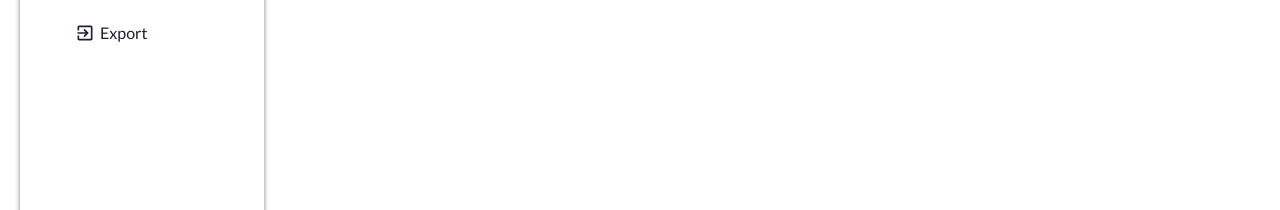
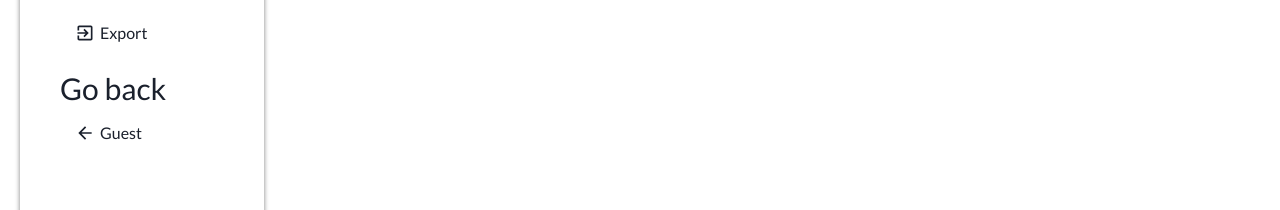
Before and after one commit to Nicholas-Darko-Brown/ViLog, a React (Create React App) app in the folder Client/guest-app/: page /host in a window 1280 px wide. Shown: the part 435-645 px from the top of the page. Built offline with nearby package versions, Linux system fonts and the light colour scheme; no server answers.

Commit message:
Added guest navigation to dashboard

```diff
--- a/Client/guest-app/src/components/Dashboard/Dashboard Components/Sidebar/Sidebar.js
+++ b/Client/guest-app/src/components/Dashboard/Dashboard Components/Sidebar/Sidebar.js
@@ -1,6 +1,6 @@
 import React from 'react'
 import './Sidebar.css'
-import { Home,BarChart, AccountCircle, Save, ExitToApp, VerifiedUser } from '@material-ui/icons';
+import { Home,BarChart, AccountCircle, Save, ExitToApp, VerifiedUser, ArrowBack } from '@material-ui/icons';
 import { useNavigate } from 'react-router-dom';
 
 // Sidebar of Dashboard
@@ -62,6 +62,18 @@ const Sidebar = () => {
                     </li>
                 </ul>
             </div>
+
+            <div className="sidebar_menu">
+                <h3 className="sidebar_title">Go back</h3>
+                <ul className="sidebar_list">
+                    <li className="sidebar_list_item" onClick={() => {
+                        navigate('/')
+                    }}>
+                        <ArrowBack className='sidebar_icon'/>
+                        Guest
+                    </li>
+                </ul>
+            </div>
         </div>
     </div>
   )
```
